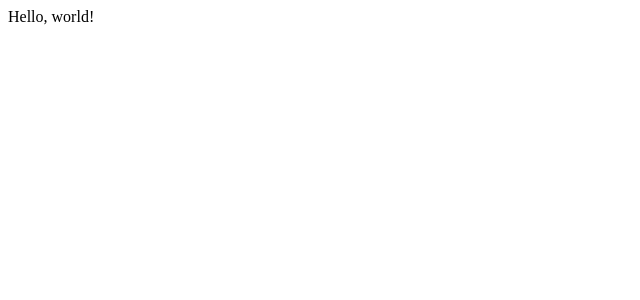
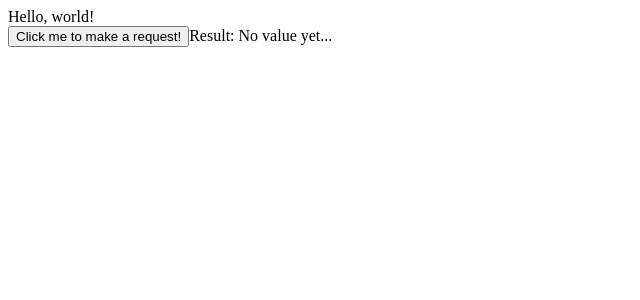
Before and after one commit to Aeluxx/cs520-final, a React (Create React App) app in the folder frontend/: page / in a window 1280 px wide. Shown: the top 300 px of the page, without its empty margins (0-640 px from the left). Built offline with nearby package versions, Linux system fonts and the light colour scheme.

Commit message:
Adds axios and example request

```diff
--- a/frontend/package.json
+++ b/frontend/package.json
@@ -10,6 +10,7 @@
     "@types/node": "^16.7.13",
     "@types/react": "^17.0.20",
     "@types/react-dom": "^17.0.9",
+    "axios": "^0.26.1",
     "react": "^18.0.0",
     "react-dom": "^18.0.0",
     "react-scripts": "5.0.0",
--- a/frontend/src/App.tsx
+++ b/frontend/src/App.tsx
@@ -1,9 +1,13 @@
-import React from 'react';
+import React from 'react'
+import ExampleComponent from './components/ExampleComponent'
 
 function App() {
   return (
-    <span>Hello, world!</span>
-  );
+    <>
+      <span>Hello, world!</span>
+      <ExampleComponent />
+    </>
+  )
 }
 
-export default App;
+export default App
--- /dev/null
+++ b/frontend/src/components/ExampleComponent.tsx
@@ -0,0 +1,20 @@
+import React, { useState } from 'react'
+import axios from 'axios'
+
+export default function ExampleComponent() {
+  const [resValue, setResValue] = useState('No value yet...')
+
+  const makeRequest = () => {
+    axios.get('/').then(res => {
+      if(res.status !== 200) return
+      setResValue(res.data)
+    })
+  }
+
+  return (
+    <div>
+      <button onClick={makeRequest}>Click me to make a request!</button>
+      <span>Result: {resValue}</span>
+    </div>
+  )
+}
```
Also changed, not shown: 1 other file (tests, documents, lock files or other folders).
